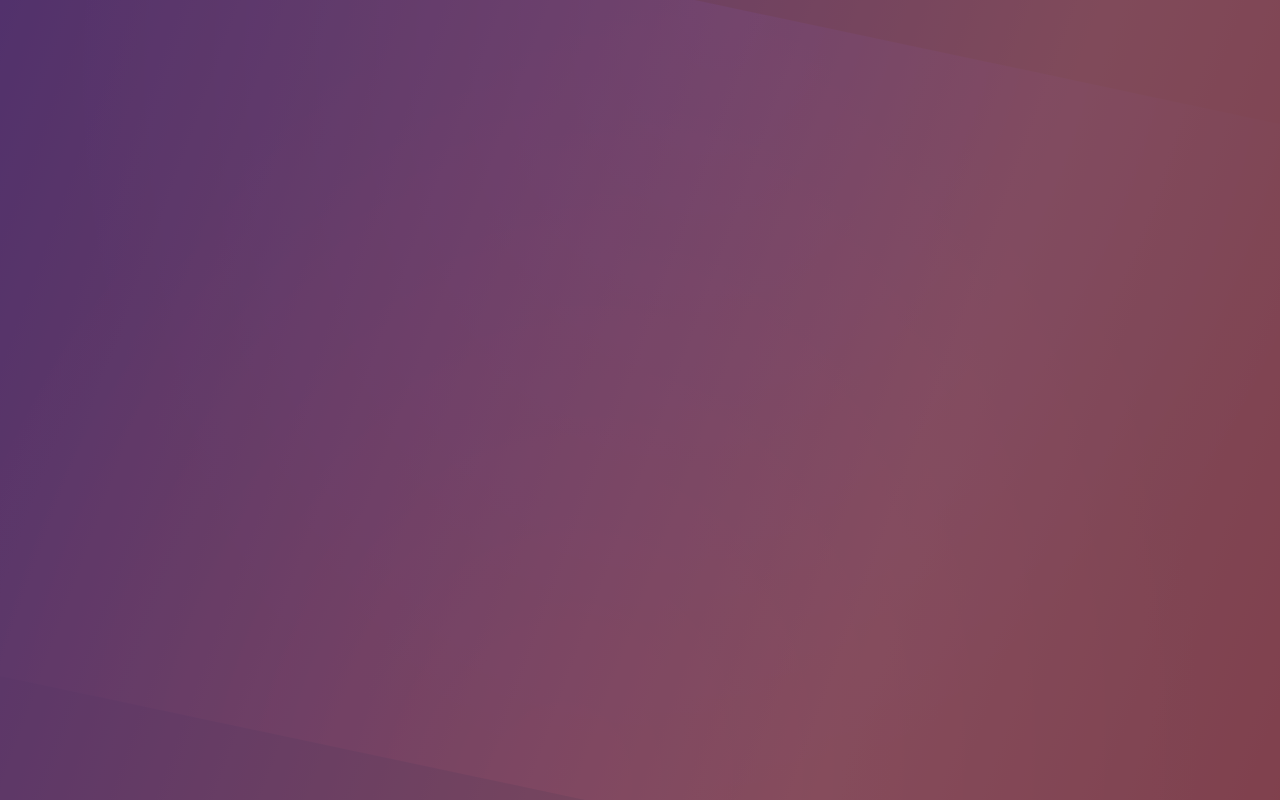
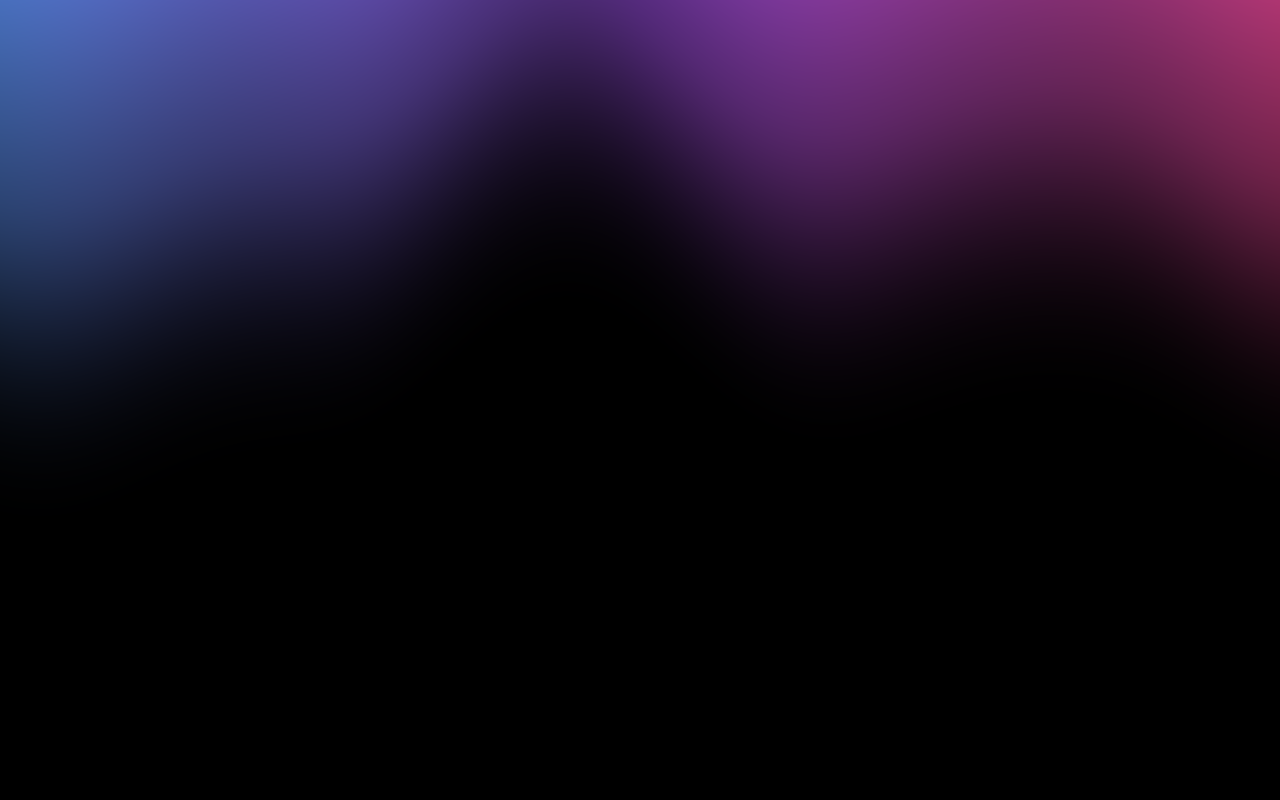
Before and after one commit to adaan22/hackthebias2026, a Next.js app in the folder htb-2026/: page / in a window 1280 px wide. Built offline with nearby package versions, Linux system fonts and the light colour scheme.

Commit message:
aurora fix

```diff
--- a/htb-2026/app/page.tsx
+++ b/htb-2026/app/page.tsx
@@ -2,10 +2,10 @@ import { Aurora } from '@/components/animate-ui/components/backgrounds/aurora';
 
 export default function Home() {
   return (
-    <div className="min-h-screen relative overflow-hidden">
+    <div className="min-h-screen relative overflow-hidden bg-black">
       <Aurora
-        colorStops={["#3A29FF", "#FF94B4", "#FF3232"]}
-        blend={0.5}
+        colorStops={["#5B8DEF", "#A855F7", "#EC4899"]}
+        blend={0.6}
         amplitude={1.0}
         speed={0.5}
         className="fixed inset-0 z-0"
--- a/htb-2026/components/animate-ui/components/backgrounds/aurora.tsx
+++ b/htb-2026/components/animate-ui/components/backgrounds/aurora.tsx
@@ -1,82 +1,226 @@
 'use client';
 
-import * as React from 'react';
-import { motion } from 'motion/react';
+import { useEffect, useRef } from 'react';
+import { Renderer, Program, Mesh, Color, Triangle } from 'ogl';
 import { cn } from '@/lib/utils';
 
-type AuroraProps = React.ComponentProps<'div'> & {
-  colorStops?: string[];
-  blend?: number;
-  amplitude?: number;
-  speed?: number;
+const VERT = `#version 300 es
+in vec2 position;
+void main() {
+  gl_Position = vec4(position, 0.0, 1.0);
+}
+`;
+
+const FRAG = `#version 300 es
+precision highp float;
+
+uniform float uTime;
+uniform float uAmplitude;
+uniform vec3 uColorStops[3];
+uniform vec2 uResolution;
+uniform float uBlend;
+
+out vec4 fragColor;
+
+vec3 permute(vec3 x) {
+  return mod(((x * 34.0) + 1.0) * x, 289.0);
+}
+
+float snoise(vec2 v){
+  const vec4 C = vec4(
+      0.211324865405187, 0.366025403784439,
+      -0.577350269189626, 0.024390243902439
+  );
+  vec2 i  = floor(v + dot(v, C.yy));
+  vec2 x0 = v - i + dot(i, C.xx);
+  vec2 i1 = (x0.x > x0.y) ? vec2(1.0, 0.0) : vec2(0.0, 1.0);
+  vec4 x12 = x0.xyxy + C.xxzz;
+  x12.xy -= i1;
+  i = mod(i, 289.0);
+
+  vec3 p = permute(
+      permute(i.y + vec3(0.0, i1.y, 1.0))
+    + i.x + vec3(0.0, i1.x, 1.0)
+  );
+
+  vec3 m = max(
+      0.5 - vec3(
+          dot(x0, x0),
+          dot(x12.xy, x12.xy),
+          dot(x12.zw, x12.zw)
+      ),
+      0.0
+  );
+  m = m * m;
+  m = m * m;
+
+  vec3 x = 2.0 * fract(p * C.www) - 1.0;
+  vec3 h = abs(x) - 0.5;
+  vec3 ox = floor(x + 0.5);
+  vec3 a0 = x - ox;
+  m *= 1.79284291400159 - 0.85373472095314 * (a0*a0 + h*h);
+
+  vec3 g;
+  g.x  = a0.x  * x0.x  + h.x  * x0.y;
+  g.yz = a0.yz * x12.xz + h.yz * x12.yw;
+  return 130.0 * dot(m, g);
+}
+
+struct ColorStop {
+  vec3 color;
+  float position;
 };
 
-const Aurora = React.forwardRef<HTMLDivElement, AuroraProps>(({
-  className,
-  children,
-  colorStops = ['#3A29FF', '#FF94B4', '#FF3232'],
-  blend = 0.5,
-  amplitude = 1.0,
-  speed = 0.5,
-  ...props
-}, ref) => {
-  // Create gradient stops
-  const gradientStops = colorStops.map((color, index) => {
-    const position = (index / (colorStops.length - 1)) * 100;
-    return `${color} ${position}%`;
-  }).join(', ');
+#define COLOR_RAMP(colors, factor, finalColor) {              \
+  int index = 0;                                            \
+  for (int i = 0; i < 2; i++) {                               \
+     ColorStop currentColor = colors[i];                    \
+     bool isInBetween = currentColor.position <= factor;    \
+     index = int(mix(float(index), float(i), float(isInBetween))); \
+  }                                                         \
+  ColorStop currentColor = colors[index];                   \
+  ColorStop nextColor = colors[index + 1];                  \
+  float range = nextColor.position - currentColor.position; \
+  float lerpFactor = (factor - currentColor.position) / range; \
+  finalColor = mix(currentColor.color, nextColor.color, lerpFactor); \
+}
 
-  const animationDuration = 60 / speed;
+void main() {
+  vec2 uv = gl_FragCoord.xy / uResolution;
+
+  ColorStop colors[3];
+  colors[0] = ColorStop(uColorStops[0], 0.0);
+  colors[1] = ColorStop(uColorStops[1], 0.5);
+  colors[2] = ColorStop(uColorStops[2], 1.0);
+
+  vec3 rampColor;
+  COLOR_RAMP(colors, uv.x, rampColor);
+
+  float height = snoise(vec2(uv.x * 2.0 + uTime * 0.1, uTime * 0.25)) * 0.5 * uAmplitude;
+  height = exp(height);
+  height = (uv.y * 2.0 - height + 0.2);
+  float intensity = 0.6 * height;
+
+  float midPoint = 0.20;
+  float auroraAlpha = smoothstep(midPoint - uBlend * 0.5, midPoint + uBlend * 0.5, intensity);
+
+  vec3 auroraColor = intensity * rampColor;
+
+  fragColor = vec4(auroraColor * auroraAlpha, auroraAlpha);
+}
+`;
+
+interface AuroraProps extends React.ComponentProps<'div'> {
+  colorStops?: string[];
+  amplitude?: number;
+  blend?: number;
+  time?: number;
+  speed?: number;
+}
+
+function Aurora(props: AuroraProps) {
+  const {
+    colorStops = ['#5227FF', '#7cff67', '#5227FF'],
+    amplitude = 1.0,
+    blend = 0.5,
+    className,
+    ...divProps
+  } = props;
+  const propsRef = useRef<AuroraProps>(props);
+  propsRef.current = props;
+
+  const ctnDom = useRef<HTMLDivElement>(null);
+
+  useEffect(() => {
+    const ctn = ctnDom.current;
+    if (!ctn) return;
+
+    const renderer = new Renderer({
+      alpha: true,
+      premultipliedAlpha: true,
+      antialias: true
+    });
+    const gl = renderer.gl;
+    gl.clearColor(0, 0, 0, 0);
+    gl.enable(gl.BLEND);
+    gl.blendFunc(gl.ONE, gl.ONE_MINUS_SRC_ALPHA);
+    gl.canvas.style.backgroundColor = 'transparent';
+
+    let program: Program | undefined;
+
+    function resize() {
+      if (!ctn) return;
+      const width = ctn.offsetWidth;
+      const height = ctn.offsetHeight;
+      renderer.setSize(width, height);
+      if (program) {
+        program.uniforms.uResolution.value = [width, height];
+      }
+    }
+    window.addEventListener('resize', resize);
+
+    const geometry = new Triangle(gl);
+    if (geometry.attributes.uv) {
+      delete geometry.attributes.uv;
+    }
+
+    const colorStopsArray = colorStops.map(hex => {
+      const c = new Color(hex);
+      return [c.r, c.g, c.b];
+    });
+
+    program = new Program(gl, {
+      vertex: VERT,
+      fragment: FRAG,
+      uniforms: {
+        uTime: { value: 0 },
+        uAmplitude: { value: amplitude },
+        uColorStops: { value: colorStopsArray },
+        uResolution: { value: [ctn.offsetWidth, ctn.offsetHeight] },
+        uBlend: { value: blend }
+      }
+    });
+
+    const mesh = new Mesh(gl, { geometry, program });
+    ctn.appendChild(gl.canvas);
+
+    let animateId = 0;
+    const update = (t: number) => {
+      animateId = requestAnimationFrame(update);
+      const { time = t * 0.01, speed = 1.0 } = propsRef.current;
+      if (program) {
+        program.uniforms.uTime.value = time * speed * 0.1;
+        program.uniforms.uAmplitude.value = propsRef.current.amplitude ?? 1.0;
+        program.uniforms.uBlend.value = propsRef.current.blend ?? blend;
+        const stops = propsRef.current.colorStops ?? colorStops;
+        program.uniforms.uColorStops.value = stops.map((hex: string) => {
+          const c = new Color(hex);
+          return [c.r, c.g, c.b];
+        });
+        renderer.render({ scene: mesh });
+      }
+    };
+    animateId = requestAnimationFrame(update);
+
+    resize();
+
+    return () => {
+      cancelAnimationFrame(animateId);
+      window.removeEventListener('resize', resize);
+      if (ctn && gl.canvas.parentNode === ctn) {
+        ctn.removeChild(gl.canvas);
+      }
+      gl.getExtension('WEBGL_lose_context')?.loseContext();
+    };
+  }, [amplitude, colorStops, blend]);
 
   return (
     <div
-      ref={ref}
-      data-slot="aurora"
-      className={cn(
-        'relative flex h-full w-full flex-col items-center justify-center overflow-hidden bg-black',
-        className,
-      )}
-      {...props}
-    >
-      <motion.div
-        className="absolute inset-0"
-        style={{
-          background: `linear-gradient(${100 + amplitude * 10}deg, ${gradientStops})`,
-          backgroundSize: `${300 * amplitude}% ${300 * amplitude}%`,
-          opacity: blend,
-          mixBlendMode: 'screen',
-        }}
-        animate={{
-          backgroundPosition: ['0% 0%', `${300 * amplitude}% ${300 * amplitude}%`, '0% 0%'],
-        }}
-        transition={{
-          duration: animationDuration,
-          repeat: Infinity,
-          ease: 'linear',
-        }}
-      />
-      <motion.div
-        className="absolute inset-0"
-        style={{
-          background: `radial-gradient(ellipse at top, ${colorStops[0]}40, transparent 70%), radial-gradient(ellipse at bottom, ${colorStops[colorStops.length - 1]}40, transparent 70%)`,
-          opacity: blend * 0.6,
-          mixBlendMode: 'screen',
-        }}
-        animate={{
-          scale: [1, 1.1 * amplitude, 1],
-          rotate: [0, 360],
-        }}
-        transition={{
-          duration: animationDuration * 2,
-          repeat: Infinity,
-          ease: 'linear',
-        }}
-      />
-      {children}
-    </div>
+      ref={ctnDom}
+      className={cn('aurora-container absolute inset-0 w-full h-full', className)}
+      {...divProps}
+    />
   );
-});
-
-Aurora.displayName = 'Aurora';
+}
 
 export { Aurora, type AuroraProps };
```
